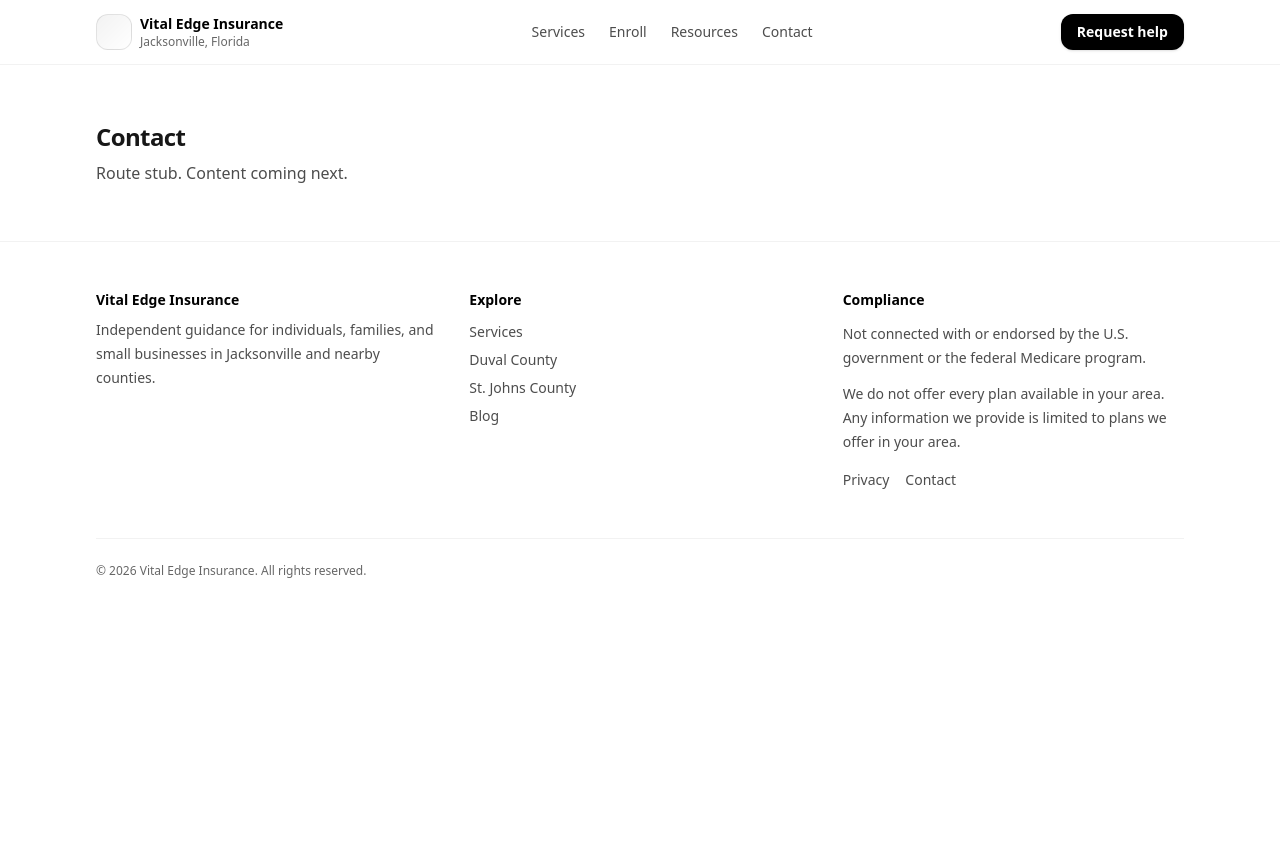
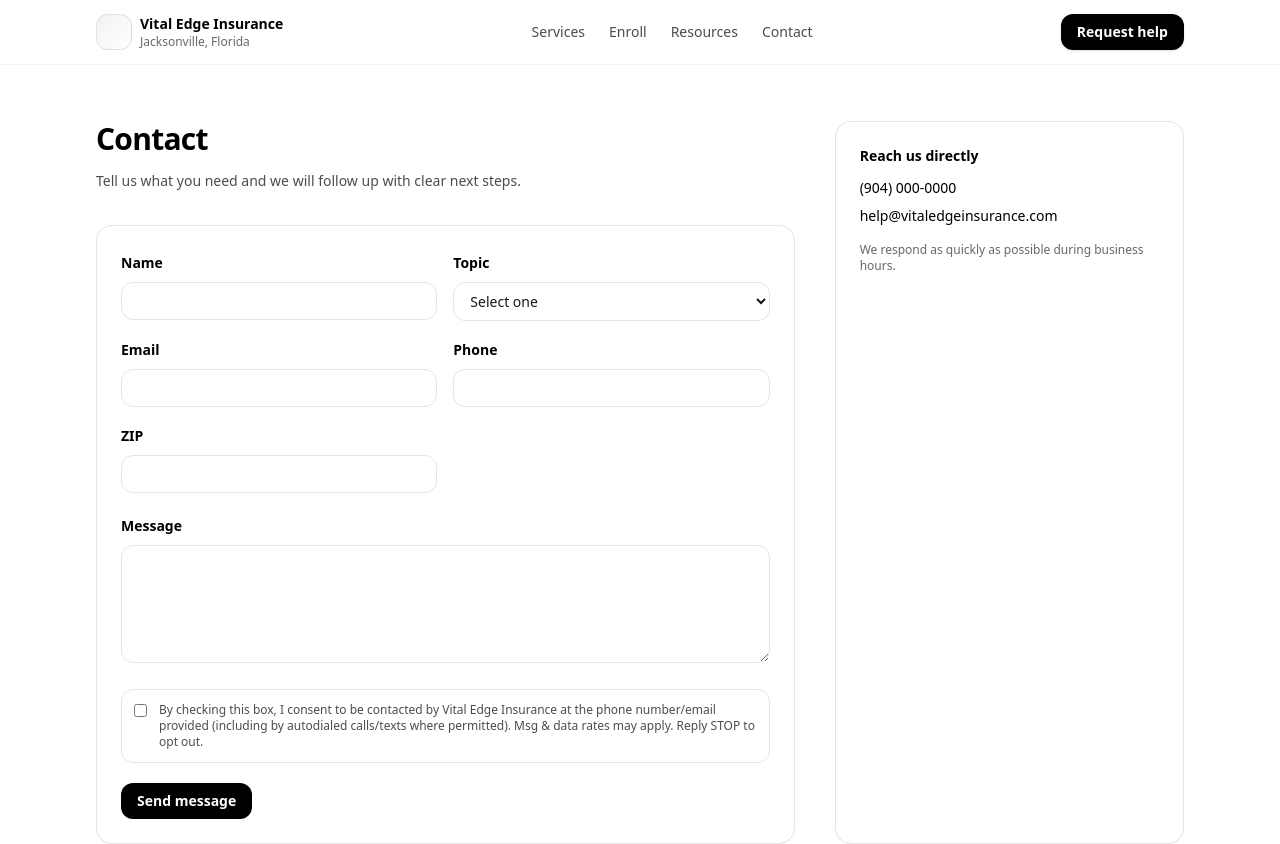
Before and after one commit to pmackiniv/vital-edge-insurance, a Next.js app: page /contact in a window 1280 px wide. Shown: the top 844 px of the page. Before the commit the page ends 800 px from the top, so only its background shows below. Built offline with nearby package versions, Linux system fonts and the light colour scheme; no server answers.

Commit message:
Add working contact form + thank-you page

```diff
--- a/src/app/contact/page.tsx
+++ b/src/app/contact/page.tsx
@@ -1,10 +1,268 @@
+"use client";
+
+import { useMemo, useState } from "react";
+import { useRouter } from "next/navigation";
 import { Container } from "@/components/Container";
+import { site } from "@/lib/site";
 
-export default function Page() {
+type FormState = {
+  name: string;
+  email: string;
+  phone: string;
+  zip: string;
+  topic: string;
+  message: string;
+  consent: boolean;
+  honeypot: string;
+};
+
+const initialState: FormState = {
+  name: "",
+  email: "",
+  phone: "",
+  zip: "",
+  topic: "",
+  message: "",
+  consent: false,
+  honeypot: "",
+};
+
+export default function ContactPage() {
+  const router = useRouter();
+  const [formState, setFormState] = useState<FormState>(initialState);
+  const [error, setError] = useState("");
+  const [isSubmitting, setIsSubmitting] = useState(false);
+  const [disabledUntil, setDisabledUntil] = useState<number | null>(null);
+
+  const canSubmit = useMemo(() => {
+    if (isSubmitting) return false;
+    if (disabledUntil && Date.now() < disabledUntil) return false;
+    return true;
+  }, [disabledUntil, isSubmitting]);
+
+  const handleChange = (field: keyof FormState) => (event: React.ChangeEvent<HTMLInputElement | HTMLTextAreaElement | HTMLSelectElement>) => {
+    const value = event.target.type === "checkbox" ? (event.target as HTMLInputElement).checked : event.target.value;
+    setFormState((prev) => ({ ...prev, [field]: value }));
+  };
+
+  const handleSubmit = async (event: React.FormEvent<HTMLFormElement>) => {
+    event.preventDefault();
+    setError("");
+
+    if (!canSubmit) return;
+
+    const now = Date.now();
+    setDisabledUntil(now + 3000);
+
+    if (formState.honeypot) {
+      setError("Submission blocked.");
+      return;
+    }
+
+    if (!formState.name.trim()) {
+      setError("Please add your name.");
+      return;
+    }
+
+    if (!formState.message.trim()) {
+      setError("Please add a message.");
+      return;
+    }
+
+    if (!formState.email.trim() && !formState.phone.trim()) {
+      setError("Please provide an email or phone number.");
+      return;
+    }
+
+    if (!formState.consent) {
+      setError("Please provide consent to be contacted.");
+      return;
+    }
+
+    const endpoint = process.env.NEXT_PUBLIC_FORMSPREE_ENDPOINT;
+    if (!endpoint) {
+      setError("Form endpoint is not configured yet.");
+      return;
+    }
+
+    setIsSubmitting(true);
+
+    try {
+      const response = await fetch(endpoint, {
+        method: "POST",
+        headers: {
+          "Accept": "application/json",
+          "Content-Type": "application/json",
+        },
+        body: JSON.stringify({
+          name: formState.name,
+          email: formState.email,
+          phone: formState.phone,
+          zip: formState.zip,
+          topic: formState.topic,
+          message: formState.message,
+          consent: formState.consent,
+        }),
+      });
+
+      if (!response.ok) {
+        throw new Error("Request failed");
+      }
+
+      router.push("/thank-you");
+    } catch {
+      setError("We could not submit your request. Please try again or call us.");
+    } finally {
+      setIsSubmitting(false);
+    }
+  };
+
   return (
     <Container className="py-14">
-      <h1 className="text-2xl font-semibold tracking-tight">Contact</h1>
-      <p className="mt-2 text-black/70">Route stub. Content coming next.</p>
+      <div className="grid gap-10 lg:grid-cols-[2fr_1fr]">
+        <div>
+          <h1 className="text-3xl font-semibold tracking-tight text-black">Contact</h1>
+          <p className="mt-3 text-sm leading-6 text-black/70">
+            Tell us what you need and we will follow up with clear next steps.
+          </p>
+
+          <form onSubmit={handleSubmit} className="mt-8 space-y-5 rounded-2xl border border-black/10 bg-white p-6">
+            <div className="grid gap-4 md:grid-cols-2">
+              <div>
+                <label htmlFor="name" className="text-sm font-semibold text-black">
+                  Name
+                </label>
+                <input
+                  id="name"
+                  value={formState.name}
+                  onChange={handleChange("name")}
+                  className="mt-2 w-full rounded-xl border border-black/10 px-3 py-2 text-sm"
+                  required
+                />
+              </div>
+              <div>
+                <label htmlFor="topic" className="text-sm font-semibold text-black">
+                  Topic
+                </label>
+                <select
+                  id="topic"
+                  value={formState.topic}
+                  onChange={handleChange("topic")}
+                  className="mt-2 w-full rounded-xl border border-black/10 px-3 py-2 text-sm"
+                >
+                  <option value="">Select one</option>
+                  <option value="ACA">ACA</option>
+                  <option value="Medicare">Medicare</option>
+                  <option value="ICHRA">ICHRA</option>
+                  <option value="Other">Other</option>
+                </select>
+              </div>
+              <div>
+                <label htmlFor="email" className="text-sm font-semibold text-black">
+                  Email
+                </label>
+                <input
+                  id="email"
+                  type="email"
+                  value={formState.email}
+                  onChange={handleChange("email")}
+                  className="mt-2 w-full rounded-xl border border-black/10 px-3 py-2 text-sm"
+                />
+              </div>
+              <div>
+                <label htmlFor="phone" className="text-sm font-semibold text-black">
+                  Phone
+                </label>
+                <input
+                  id="phone"
+                  type="tel"
+                  value={formState.phone}
+                  onChange={handleChange("phone")}
+                  className="mt-2 w-full rounded-xl border border-black/10 px-3 py-2 text-sm"
+                />
+              </div>
+              <div>
+                <label htmlFor="zip" className="text-sm font-semibold text-black">
+                  ZIP
+                </label>
+                <input
+                  id="zip"
+                  value={formState.zip}
+                  onChange={handleChange("zip")}
+                  className="mt-2 w-full rounded-xl border border-black/10 px-3 py-2 text-sm"
+                />
+              </div>
+            </div>
+
+            <div>
+              <label htmlFor="message" className="text-sm font-semibold text-black">
+                Message
+              </label>
+              <textarea
+                id="message"
+                value={formState.message}
+                onChange={handleChange("message")}
+                rows={5}
+                className="mt-2 w-full rounded-xl border border-black/10 px-3 py-2 text-sm"
+                required
+              />
+            </div>
+
+            <input
+              type="text"
+              name="company"
+              value={formState.honeypot}
+              onChange={handleChange("honeypot")}
+              className="hidden"
+              tabIndex={-1}
+              autoComplete="off"
+              aria-hidden="true"
+            />
+
+            <div className="rounded-xl border border-black/10 p-3">
+              <label className="flex items-start gap-3 text-xs text-black/70">
+                <input
+                  type="checkbox"
+                  checked={formState.consent}
+                  onChange={handleChange("consent")}
+                  className="mt-0.5"
+                  required
+                />
+                <span>
+                  By checking this box, I consent to be contacted by Vital Edge Insurance at the phone number/email
+                  provided (including by autodialed calls/texts where permitted). Msg & data rates may apply. Reply STOP to
+                  opt out.
+                </span>
+              </label>
+            </div>
+
+            {error ? <p className="text-xs text-red-600">{error}</p> : null}
+
+            <button
+              type="submit"
+              disabled={!canSubmit}
+              className="inline-flex items-center justify-center rounded-xl bg-black px-4 py-2 text-sm font-semibold text-white hover:opacity-90 disabled:cursor-not-allowed disabled:opacity-60"
+            >
+              {isSubmitting ? "Sending..." : "Send message"}
+            </button>
+          </form>
+        </div>
+
+        <aside className="rounded-2xl border border-black/10 bg-white p-6 text-sm text-black/70">
+          <div className="text-sm font-semibold text-black">Reach us directly</div>
+          <div className="mt-3 space-y-2">
+            <a className="block text-black hover:underline" href={`tel:${site.phoneE164}`}>
+              {site.phoneDisplay}
+            </a>
+            <a className="block text-black hover:underline" href={`mailto:${site.email}`}>
+              {site.email}
+            </a>
+          </div>
+          <p className="mt-4 text-xs text-black/60">
+            We respond as quickly as possible during business hours.
+          </p>
+        </aside>
+      </div>
     </Container>
   );
 }
--- /dev/null
+++ b/src/app/thank-you/page.tsx
@@ -0,0 +1,21 @@
+import Link from "next/link";
+import { Container } from "@/components/Container";
+
+export default function ThankYouPage() {
+  return (
+    <Container className="py-14">
+      <div className="max-w-2xl space-y-4">
+        <h1 className="text-3xl font-semibold tracking-tight text-black">Thank you</h1>
+        <p className="text-black/70">
+          We received your request and will follow up shortly with next steps.
+        </p>
+        <Link
+          href="/"
+          className="inline-flex items-center justify-center rounded-xl border border-black/10 px-4 py-2 text-sm font-semibold text-black hover:bg-black/5"
+        >
+          Back to home
+        </Link>
+      </div>
+    </Container>
+  );
+}
--- a/src/components/Footer.tsx
+++ b/src/components/Footer.tsx
@@ -12,6 +12,14 @@ export function Footer() {
             <p className="mt-2 text-sm leading-6 text-black/70">
               Independent guidance for individuals, families, and small businesses in Jacksonville and nearby counties.
             </p>
+            <div className="mt-3 space-y-1 text-sm">
+              <a className="block text-black/70 hover:text-black" href={`tel:${site.phoneE164}`}>
+                {site.phoneDisplay}
+              </a>
+              <a className="block text-black/70 hover:text-black" href={`mailto:${site.email}`}>
+                {site.email}
+              </a>
+            </div>
           </div>
 
           <div>
```
